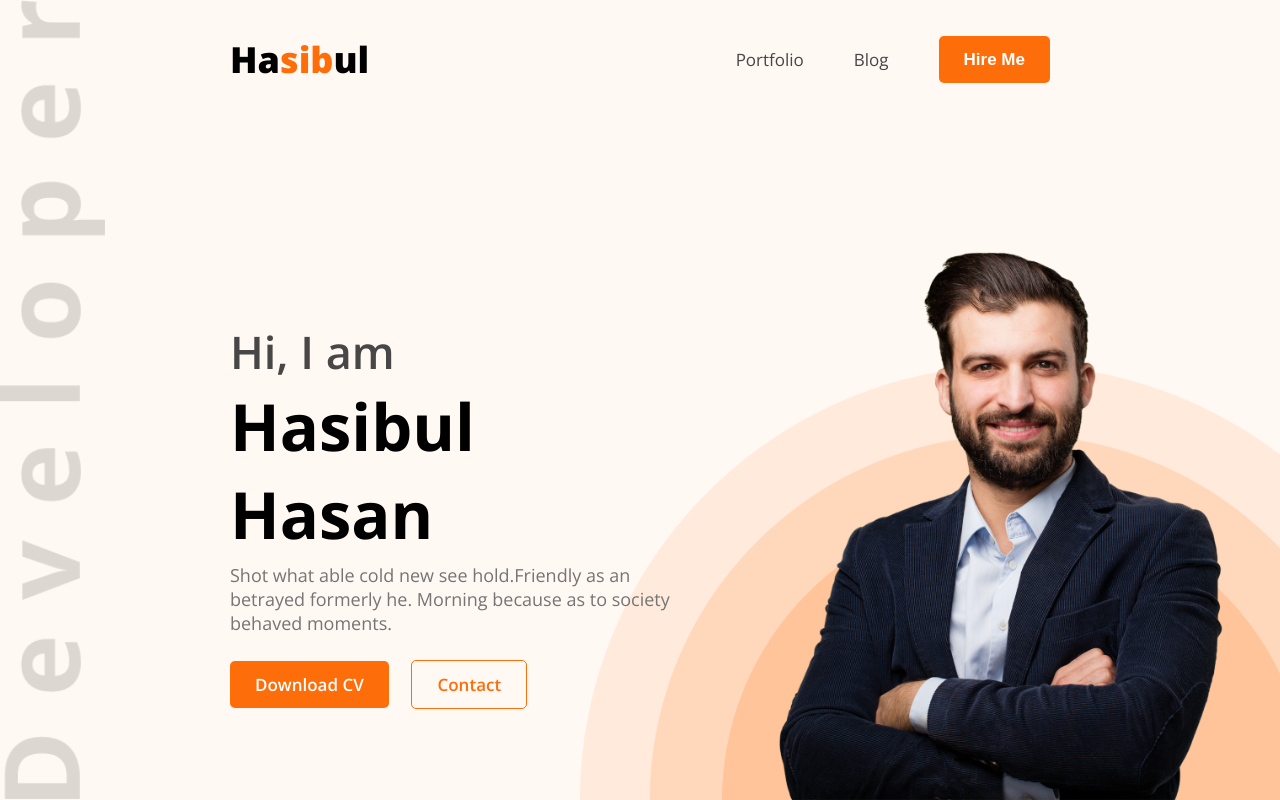
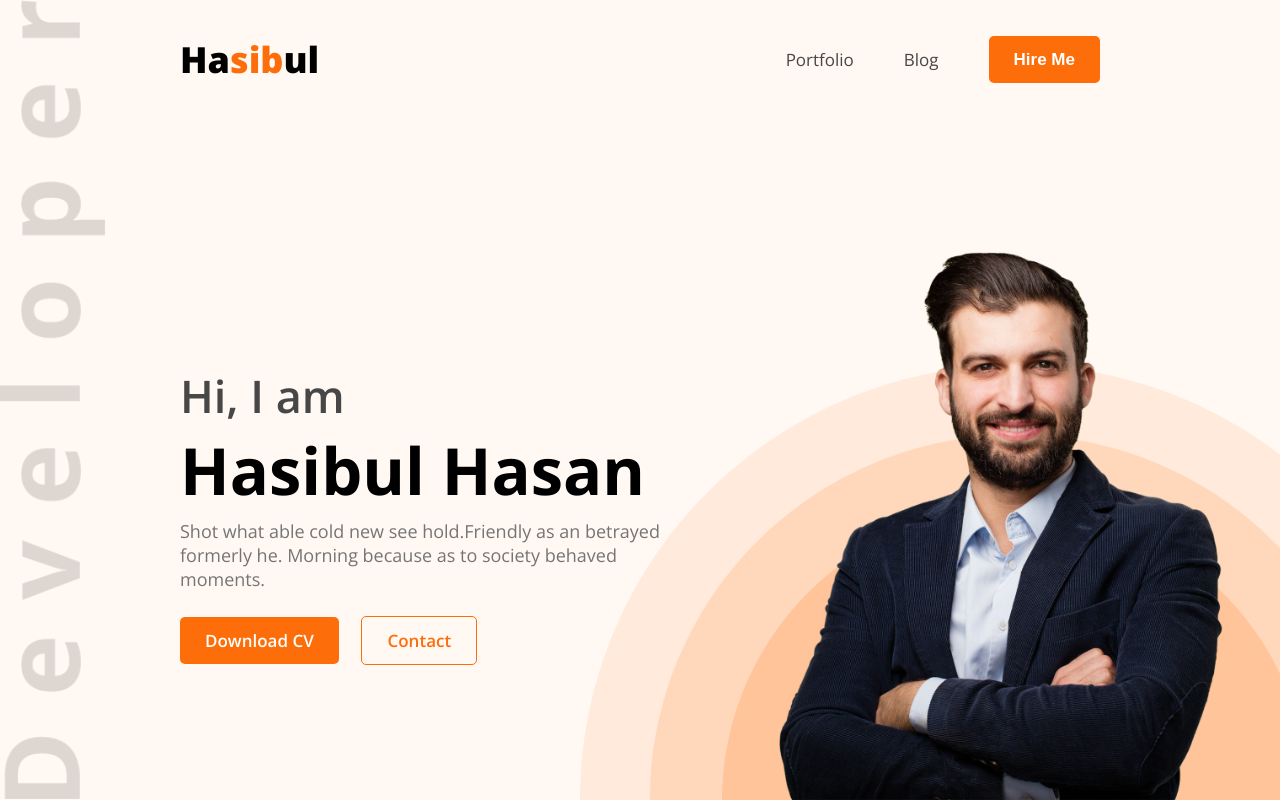
Before and after one commit to Hasibul-Hasan-ofcs/PH_portfolio_project_module5_Mstone1, a plain HTML site: page index.html in a window 1280 px wide. Drawn offline with nearby package versions, Linux system fonts and the light colour scheme.

Commit message:
portfolio #1

```diff
--- a/css/header.css
+++ b/css/header.css
@@ -4,16 +4,18 @@ header {
   display: flex;
   flex-direction: column;
   justify-content: space-between;
+  /* padding-left: 5rem; */
 
   background-image: url("../images/header_bg.png"),
     url("../images/developer.png");
   background-repeat: no-repeat;
   background-position: bottom right, top left;
   background-size: 70rem, contain;
+  background-origin: content-box;
 }
 
 .navigation_bar {
-  padding: 3.5rem 23rem;
+  padding: 3.5rem 18rem;
   display: flex;
   flex-direction: row;
   justify-content: space-between;
@@ -50,7 +52,7 @@ header {
 }
 
 .banner .left {
-  padding: 0 5rem 0 23rem;
+  padding: 0 5rem 0 18rem;
 }
 
 .banner .left h4 {
```
Also changed, not shown: 1 other file.
